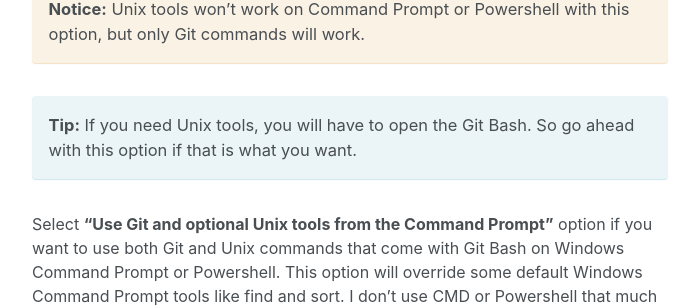
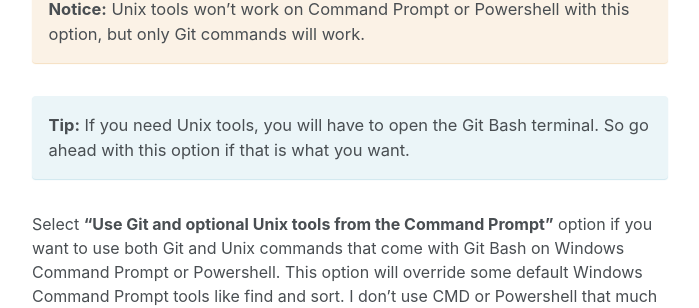
Before and after one commit to stanulilic/stanleyulili.com-old, a Jekyll site: the page built from _posts/2019-08-12-how-to-install-git-bash-on-windows.md, in a window 1280 px wide and 900 px high, scrolled down 6407 px. Shown: the part 145-453 px from the top of the window, without its empty margins (290-989 px from the left). Built offline with Jekyll 4.4.1, drawn with Linux system fonts in a browser that asks for light colours; cached includes are drawn as plain includes; nearby versions of some CDN libraries; comment, search, counter and statistics services are not loaded; part of the change alters nothing that is shown.

```diff
--- a/_config.yml
+++ b/_config.yml
@@ -122,3 +122,15 @@ analytics:
   provider: "google"
   google:
     tracking_id: UA-130192148-2
+
+# Social Sharing
+twitter:
+  username               : &twitter "stanleyulili"
+
+# For specifying social profiles, used in _includes/seo.html
+# - https://developers.google.com/structured-data/customize/social-profiles
+social:
+  type                   : # Person or Organization (defaults to Person)
+  name                   : # If the user or organization name differs from the site's name
+  links: # An array of links to social media profiles
+    - "https://twitter.com/stanleyulili"
--- a/_posts/2019-08-12-how-to-install-git-bash-on-windows.md
+++ b/_posts/2019-08-12-how-to-install-git-bash-on-windows.md
@@ -1,4 +1,6 @@
 ---
+header:
+  teaser: /assets/images/posts/2019-08-13-install-git-bash/featured-image.jpg
 feature_image: /assets/images/posts/2019-08-13-install-git-bash/featured-image.jpg
 featured_image_alt: featured-image
 excerpt: In this tutorial, we are going to learn how to install Git Bash on Windows. Git Bash for windows is a package that comprises of `git` and `bash`.
@@ -81,7 +83,7 @@ Select **"Git from the command line and also from 3rd-party software"** option i
 {: .notice--warning}
 
 **Tip:** If you need
-Unix tools, you will have to open the Git Bash. So go ahead with this option if that is what you want.
+Unix tools, you will have to open the Git Bash terminal. So go ahead with this option if that is what you want.
 {: .notice--info}
 
 Select **"Use Git and optional Unix tools from the Command Prompt"** option if you want to use both Git and Unix commands that come with Git Bash on Windows Command Prompt or Powershell. This option will override some default Windows Command Prompt tools like find and sort. I don't use CMD or Powershell that much to worry about that. So I will go ahead with this option by clicking "Next".
```
